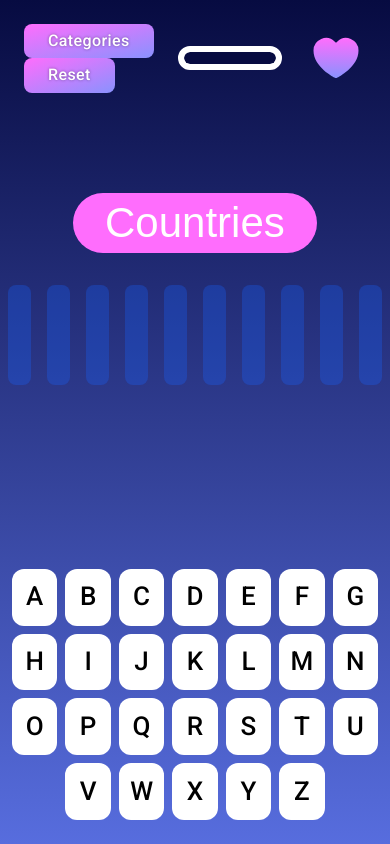
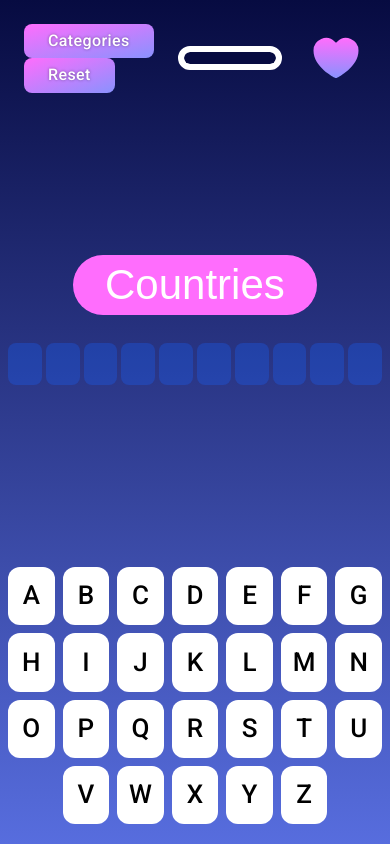
Before and after one commit to danielstephany/flashyQ, a React app: page / in a window 390 px wide. Built offline with nearby package versions, Linux system fonts and the light colour scheme; a web font is replaced by a local one.

Commit message:
added mobile styled for guess slots

```diff
--- a/src/views/Main/GuessSlots/GuessSlotItem.tsx
+++ b/src/views/Main/GuessSlots/GuessSlotItem.tsx
@@ -11,8 +11,9 @@ const GuessSlotItemContentComp: React.ElementType = ({ className, active, ...oth
 const GuessSlotItemContent = styled(GuessSlotItemContentComp)`
     border-radius: 8px;
     display: inline-flex;
-    align-items: flex-end;
+    align-items: center;
     justify-content: center;
+    padding-top: 5%;
     font-size: 84px;
     color: #fff;
     background-color: #2065FD;
@@ -47,6 +48,35 @@ const GuessSlotItem = styled(GuessSlotItemComp)`
     width: 100px;
     margin: 0 8px;
     position: relative;
+    &:first-child {
+        margin-left: 0;
+    }
+    &:last-child {
+        margin-right: 0;
+    }
+    @media (max-width: 1000px){
+        height: 80px;
+        width: 80px;
+        ${GuessSlotItemContent} {
+            font-size: 64px;
+        }
+    }
+    @media (max-width: 870px){
+        height: 60px;
+        width: 60px;
+        margin: 0 4px;
+        ${GuessSlotItemContent} {
+            font-size: 46px;
+        }
+    }
+    @media (max-width: 525px){
+        height: 42px;
+        width: 42px;
+        margin: 0 2px;
+        ${GuessSlotItemContent} {
+            font-size: 26px;
+        }
+    }
 `
 
 const GuessSlotItemDisplayControl: React.ElementType = ({active, delayedDisplay, ...others }) => {
--- a/src/views/Main/GuessSlots/GuessSlots.tsx
+++ b/src/views/Main/GuessSlots/GuessSlots.tsx
@@ -2,22 +2,41 @@ import React, { useState, useEffect } from 'react'
 import PropTypes from 'prop-types'
 import styled from 'styled-components'
 import GuessSlotItem from './GuessSlotItem.tsx'
+
+const GuessSlotsWrapper = styled.div`
+    display: flex;
+    justify-content: center;
+    padding: 0 24px;
+    margin: 0 auto 32px;
+    max-width: 100%;
+    @media (max-width: 650px){
+        padding: 0 16px;
+    }
+    @media (max-width: 525px){
+        padding: 0 8px;
+    }
+`
 
 const GuessSlotsContainer = styled.div`
     display: flex;
     align-items: flex-start;
     justify-content: center;
     flex-wrap: wrap;
-    min-height: 192px;
     width: 1200px;
     max-width: 100%;
-    margin: 0 auto 32px;
+    margin: 0 -48px;
 `
 
 const GuessSlotsSection = styled.div`
     display: inline-flex;
-    margin: 16px;
+    margin: 24px;
     max-width: 100%;
+    @media (max-width: 870px){
+        margin: 16px;
+    }
+    @media (max-width: 525px){
+        margin: 12px;
+    }
 `
 
 const parseWordString = (str: string) => {
@@ -64,9 +83,11 @@ const GuessSlots: React.ElementType = ({ wordString, isGameOver, selections }: i
     }
 
     return (
-        <GuessSlotsContainer>
-            {buildGuessSlotsSection(stringArray)}
-        </GuessSlotsContainer>
+        <GuessSlotsWrapper>
+            <GuessSlotsContainer>
+                {buildGuessSlotsSection(stringArray)}
+            </GuessSlotsContainer>
+        </GuessSlotsWrapper>
     )
 }
 
--- a/src/views/Main/LetterList/LetterList.tsx
+++ b/src/views/Main/LetterList/LetterList.tsx
@@ -23,18 +23,26 @@ const LetterListComp: React.ElementType = ({
      }
 
     return (
-        <div className={className} >{displayLetters()}</div>
+        <div className={className} >
+            <div className="letter-list__container">
+                {displayLetters()}
+            </div>
+        </div>
     )
 }
 
 const LetterList = styled(LetterListComp)`
     display: flex;
-    flex-wrap: wrap;
-    align-items: flex-start;
     width: 100%;
     max-width: 1098px;
     margin: 0px auto 36px;
     padding: 0 24px;
+    .letter-list__container {
+        display: flex;
+        flex-wrap: wrap;
+        align-items: flex-start;
+        margin: 0 -8px;
+        }
     @media (max-width: 800px){
         ${LetterListButton} {
             aspect-ratio: 1/1.25;
@@ -42,6 +50,9 @@ const LetterList = styled(LetterListComp)`
     }
     @media (max-width: 650px){
         padding: 0 16px;
+        .letter-list__container {
+            margin: 0 -6px;
+        }
         ${LetterListButton} {
             border-radius: 12px;
             width: calc(11.111% - 12px);
@@ -51,8 +62,11 @@ const LetterList = styled(LetterListComp)`
     }
     @media (max-width: 525px){
         padding: 0 8px;
-        margin-bottom: 16px;
-        justify-content: center;
+        margin: 0px auto 12px;
+        .letter-list__container {
+            margin: 0 -4px;
+            justify-content: center;
+        }
         ${LetterListButton} {
             width: calc(14.285% - 8px);
             margin: 0 4px 8px 4px;
--- a/src/views/Main/Main.tsx
+++ b/src/views/Main/Main.tsx
@@ -42,6 +42,7 @@ const Main = () => {
     const [selections, setSelections] = useState<Set<string>>(new Set())
     const [health, setHealth] = useState(6)
     const [answer, setAnswer] = useState(getRandomArrayItem(countries))
+    // const [answer, setAnswer] = useState("wdfojwijoj")
     const [open, setOpen] = useState(false)
     const [isWinner, setIsWinner] = useState(false)
     const [message, setMessage] = useState("Countries")
```
